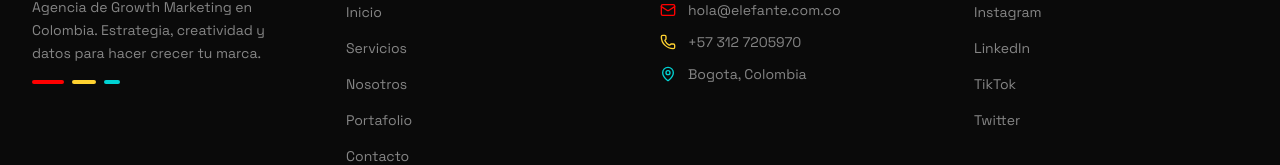
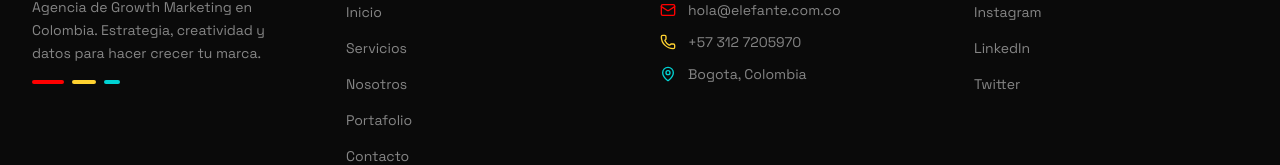
Before and after one commit to juanpablo321/elefante.com.co, a Next.js app: page / in a window 1280 px wide. Shown: the part 4978-5143 px from the top of the page. Built offline with nearby package versions, Linux system fonts and the light colour scheme.

Commit message:
Eliminar enlace de TikTok del footer

```diff
--- a/components/Footer.tsx
+++ b/components/Footer.tsx
@@ -12,7 +12,6 @@ const footerLinks = [
 const socialLinks = [
   { label: "Instagram", href: "https://instagram.com/elefante.agency" },
   { label: "LinkedIn", href: "https://linkedin.com/company/elefante-agency" },
-  { label: "TikTok", href: "https://tiktok.com/@elefante.agency" },
   { label: "Twitter", href: "https://twitter.com/elefanteagency" },
 ];
 
```
